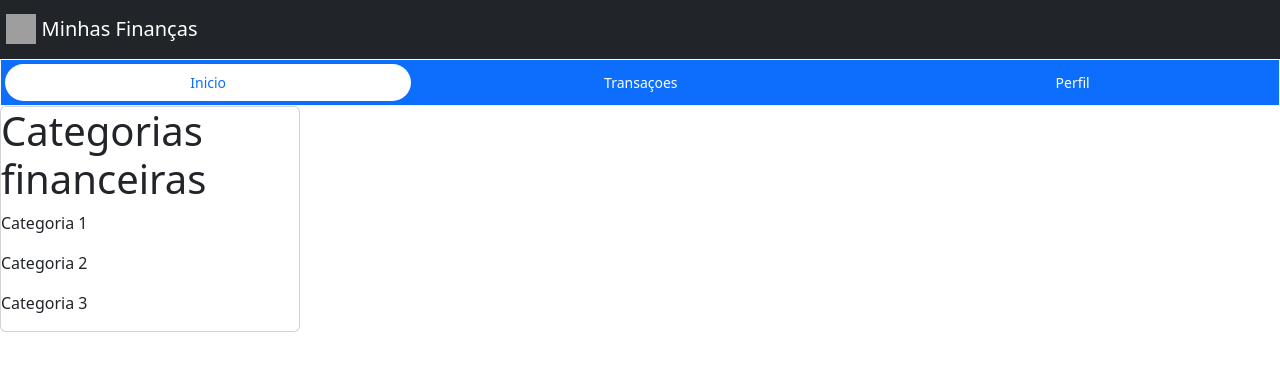
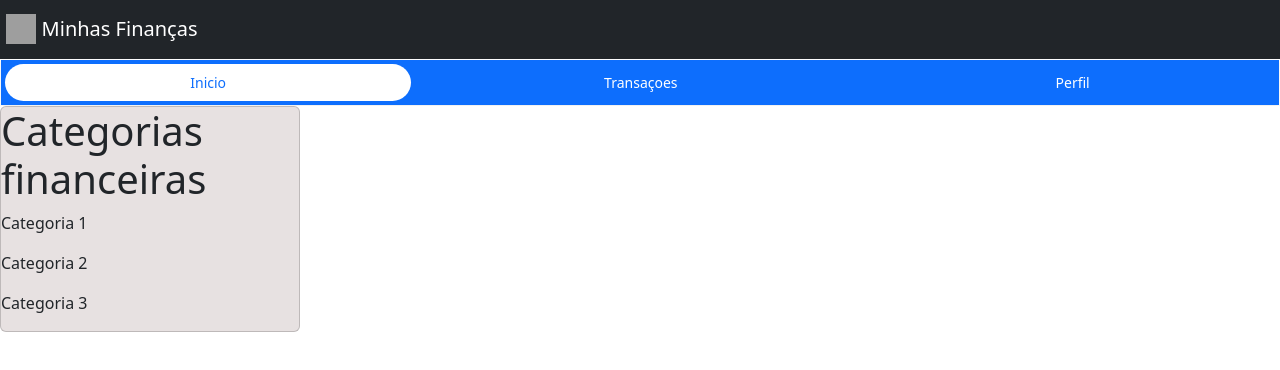
Before and after one commit to BrendaRaveli/FrontMyFinances, an Angular app: page /category-financial in a window 1280 px wide. Shown: the top 370 px of the page. Built offline with nearby package versions, Linux system fonts and the light colour scheme; grey boxes are pictures that could not be loaded.

Commit message:
feat: ajustes visuais - mudança de cor

```diff
--- a/src/app/transactions/category-financial/category-financial.component.css
+++ b/src/app/transactions/category-financial/category-financial.component.css
@@ -3,4 +3,5 @@ div, section {
 }
 #category {
     width: 300px;
+    background-color: rgb(231, 225, 225);
 }
```
